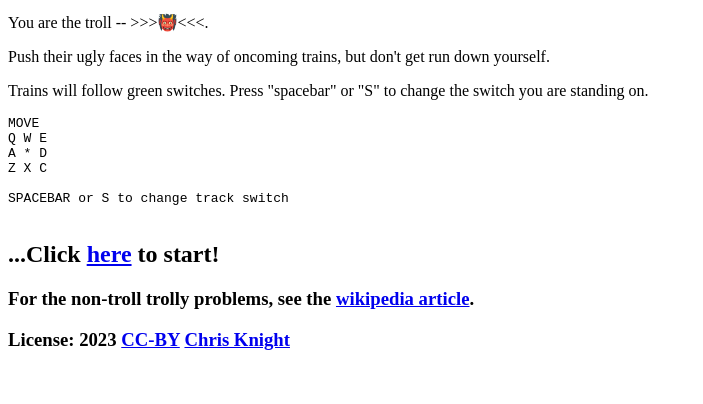
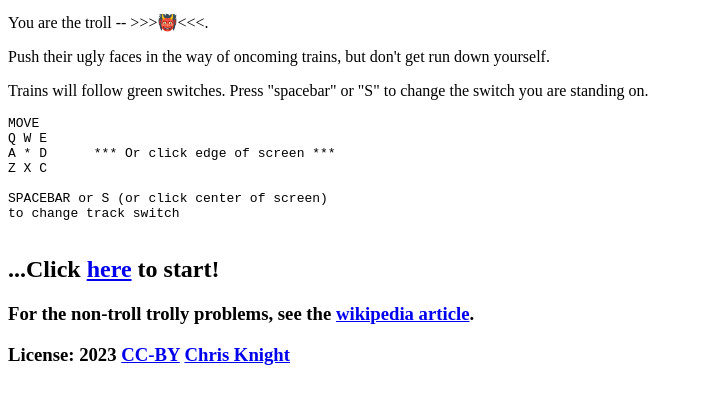
Before and after one commit to claud9999/trolly_problem, a plain HTML site: page index.html in a window 1280 px wide. Shown: the part 88-492 px from the top of the page, without its empty margins (0-703 px from the left). Drawn offline with Linux system fonts and the light colour scheme.

Commit message:
instruction

```diff
--- a/index.html
+++ b/index.html
@@ -14,12 +14,12 @@
     <pre>
 MOVE
 Q W E
-A * D
+A * D      *** Or click edge of screen ***
 Z X C
 
-SPACEBAR or S to change track switch
+SPACEBAR or S (or click center of screen)
+to change track switch
     </pre>
-
     <h2>...Click <a href="#" onclick="showgame()">here</a> to start!</h2>
 
     <h3>For the non-troll trolly problems, see the <a href="https://en.wikipedia.org/wiki/Trolley_problem">wikipedia article</a>.</h3>
```
